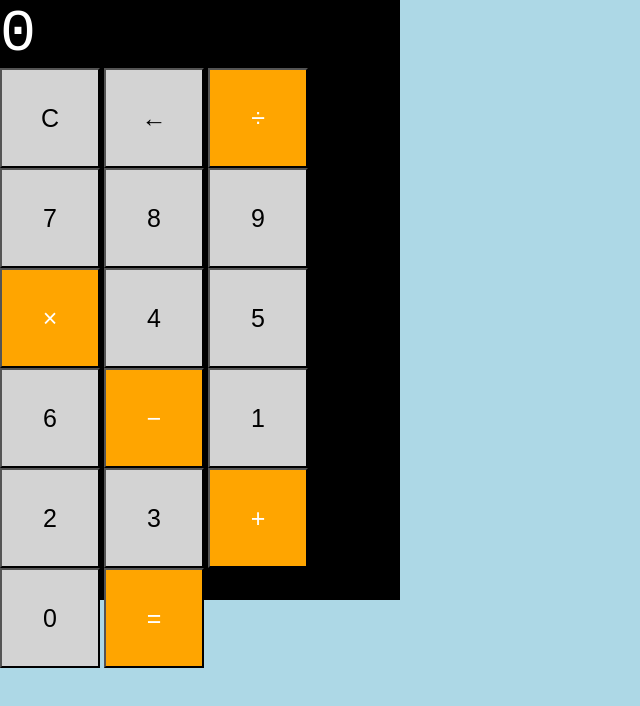
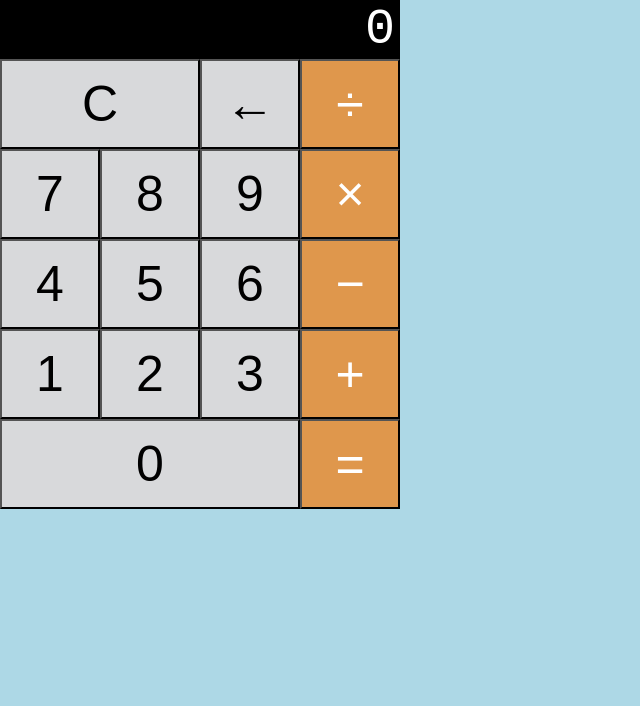
Before and after one commit to jason4a/LAB-calculator, a plain HTML site: page index.html in a window 1280 px wide. Shown: the whole page, without its empty margins (0-640 px from the left). Drawn offline with Linux system fonts and the light colour scheme.

Commit message:
html now has grid layout features - also classes used in css for gray buttons and orange buttons - next up - need to add hovering funtionality and polish paddings and margins

```diff
--- a/index.html
+++ b/index.html
@@ -12,38 +12,29 @@
       <div class="wrapper">
 
 
-  <div container class="screen">0</div>
+        <section class="screen">0</section>
 
-  <div class="buttons">
-    <button class="button">C</button>
-    <button class="button">&#8592</button>
-    <button class="button-divide">&#247</button>
+        <section class="calculator-buttons">
+          <button class="button double-size">C</button>
+          <button class="button delete">&#8592</button>
+          <button class="button operator divide">&#247</button>
           <button class="button">7</button>
           <button class="button">8</button>
           <button class="button">9</button>
-    <button class="button-multiply">&#215</button>
+          <button class="button operator multiply">&#215</button>
           <button class="button">4</button>
           <button class="button">5</button>
           <button class="button">6</button>
-    <button class="button-subtract">&#8722</button>
+          <button class="button operator subtract">&#8722</button>
           <button class="button">1</button>
           <button class="button">2</button>
           <button class="button">3</button>
-    <button class="button-add">&#43</button>
-    <button class="button">0</button>
-    <button class="button-equals">&#61</button>
-  </div>
-
+          <button class="button operator add">&#43</button>
+          <button class="button triple-size">0</button>
+          <button class="button operator equals">&#61</button>
+        </section>
 
       </div>
-
-
-
-
-
-
-
-
 
     <script src="main.js"></script>
   </body>
--- a/main.css
+++ b/main.css
@@ -1,96 +1,74 @@
+
+
+html {
+  box-sizing: border-box;
+
+}
+*, *:before, *:after {
+  box-sizing: inherit;
+
+}
+
 body {
   background-color: lightblue;
   padding: 0;
   margin: 0;
 }
 
-.screen {
-  display:grid;
+.wrapper {
+
+  width: 400px;
+  background-color: black;
   color: white;
-  font-size: 60px;
-  text-align: center;
-  font-family: monospace;
+  Margin: 0;
 
 }
 
-.wrapper {
-
-  display: flex;
-  flex-wrap: wrap;
-  align-content: flex-start;
-  justify-content: stretch;
+.screen {
   background-color: black;
-  width: 400px;
-  height: 600px;
-
+  color: white;
+  font-size: 50px;
+  text-align: right;
+  font-family: monospace;
+  padding:1px 5px
 
 }
 
-.symbol {
-  width: 100px;
-  height: 100px;
+.calculator-buttons > .operator {
+
   text-align: center;
-  background-color: orange;
+  background-color: #df974c;
   color: white;
-  font-size: 25px;
-
-
-}
-
-.button {
-
-  width: 100px;
-  height: 100px;
-  background-color: lightgray;
-  text-align: center;
-  font-size: 25px;
+  font-size: 50px;
+  padding: 1px 5px;
 
 }
 
 
+.calculator-buttons {
+
+  display: grid;
+  grid-template-columns: 1fr 1fr 1fr 1fr;
+  grid-template-rows: 1fr 1fr 1fr 1fr 1fr;
+
+}
+
+.double-size {
+  grid-column: 1 / 3;
+}
+
+.triple-size {
+  grid-column: 1 / 4;
+}
 
 
-.button-divide {
-  width: 100px;
-  height: 100px;
-  text-align: center;
-  background-color: orange;
-  color: white;
-  font-size: 25px;
+.button {
+
+  background-color: #d8d9db;
+  color: black;
+  font-size: 50px;
+  height: 90px;
+  padding: 1px 5px;
+  cursor: pointer;
+
 }
-
-.button-multiply {
-  width: 100px;
-  height: 100px;
-  text-align: center;
-  background-color: orange;
-  color: white;
-  font-size: 25px;
-}
-
-.button-subtract {
-  width: 100px;
-  height: 100px;
-  text-align: center;
-  background-color: orange;
-  color: white;
-  font-size: 25px;
-}
-
-.button-add {
-  width: 100px;
-  height: 100px;
-  text-align: center;
-  background-color: orange;
-  color: white;
-  font-size: 25px;
-}
-
-.button-equals {
-  width: 100px;
-  height: 100px;
-  text-align: center;
-  background-color: orange;
-  color: white;
-  font-size: 25px;
-}
```
Lines whose indentation alone changed are shown as unchanged.
